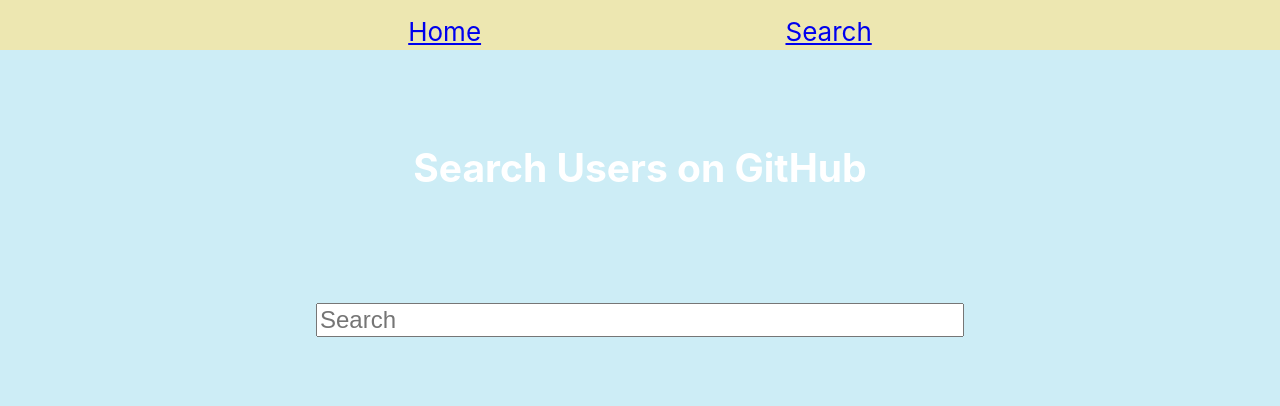
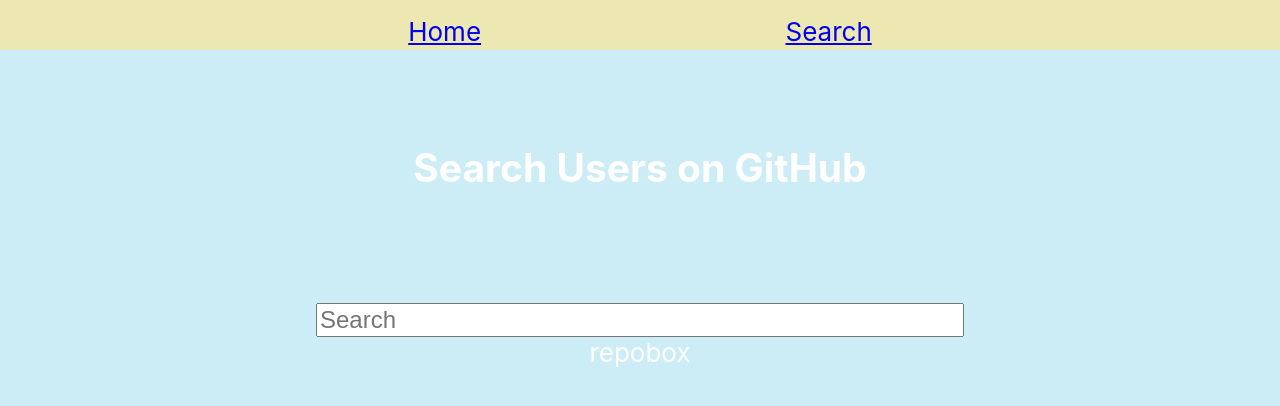
Before and after one commit to TylerEikenberg/GitHub-User-Search, a React (Create React App) app: page /search in a window 1280 px wide. Shown: the top 406 px of the page. Built offline with nearby package versions, Linux system fonts and the light colour scheme; no server answers.

Commit message:
added to gitignore

```diff
--- /dev/null
+++ b/src/Components/RepoBox/RepoBox.js
@@ -0,0 +1,8 @@
+import React from "react";
+import "./RepoBox.css";
+
+function RepoBox() {
+  return <div>repobox</div>;
+}
+
+export default RepoBox;
--- a/src/Components/index.js
+++ b/src/Components/index.js
@@ -2,5 +2,6 @@
 import UserDrop from "./UserDrop/UserDrop";
 import Avatar from "./Avatar/Avatar";
 import StatBox from "./StatBox/StatBox";
+import RepoBox from "./RepoBox/RepoBox";
 
-export { SearchBar, UserDrop, Avatar, StatBox };
+export { SearchBar, UserDrop, Avatar, StatBox, RepoBox };
--- a/src/Pages/SearchPage/SearchPage.js
+++ b/src/Pages/SearchPage/SearchPage.js
@@ -1,13 +1,15 @@
 import React from "react";
 import "./SearchPage.css";
-import { SearchBar } from "../../Components/";
+import { SearchBar, RepoBox } from "../../Components/";
 
 function SearchPage() {
   return (
     <div className="SearchPage-container">
       <h2 className="SearchPage-header">Search Users on GitHub</h2>
-      <div className="SearchPage-searchbar-wrapper"></div>
-      <SearchBar />
+      <div className="SearchPage-searchbar-wrapper">
+        <SearchBar />
+      </div>
+      <RepoBox />
     </div>
   );
 }
--- a/src/Redux/Actions/userActions.js
+++ b/src/Redux/Actions/userActions.js
@@ -17,7 +17,7 @@
       .get(`https://api.github.com/users/${username}`, {
         auth: {
           username: "tylereikenberg",
-          password: "e714f1574e5feb7bc44d7ce2c0049aad290c5840"
+          password: "507a66f827dfc20e1e3e71041f8b162a3c21125e"
         }
       })
       .then(({ data }) => {
```
Also changed, not shown: src/Components/RepoBox/RepoBox.css (added), 1 other file (tests, documents, lock files or other folders).
